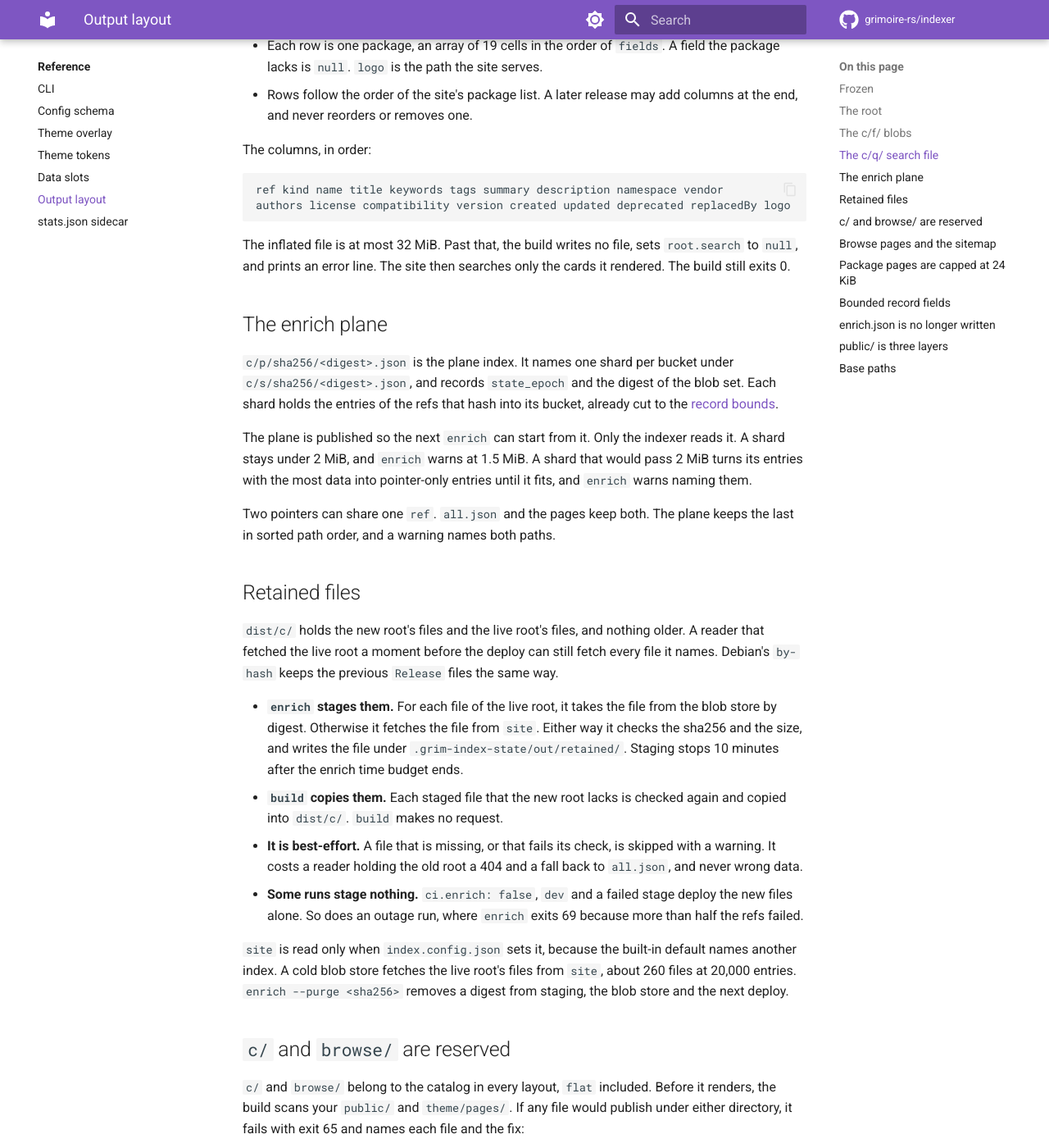
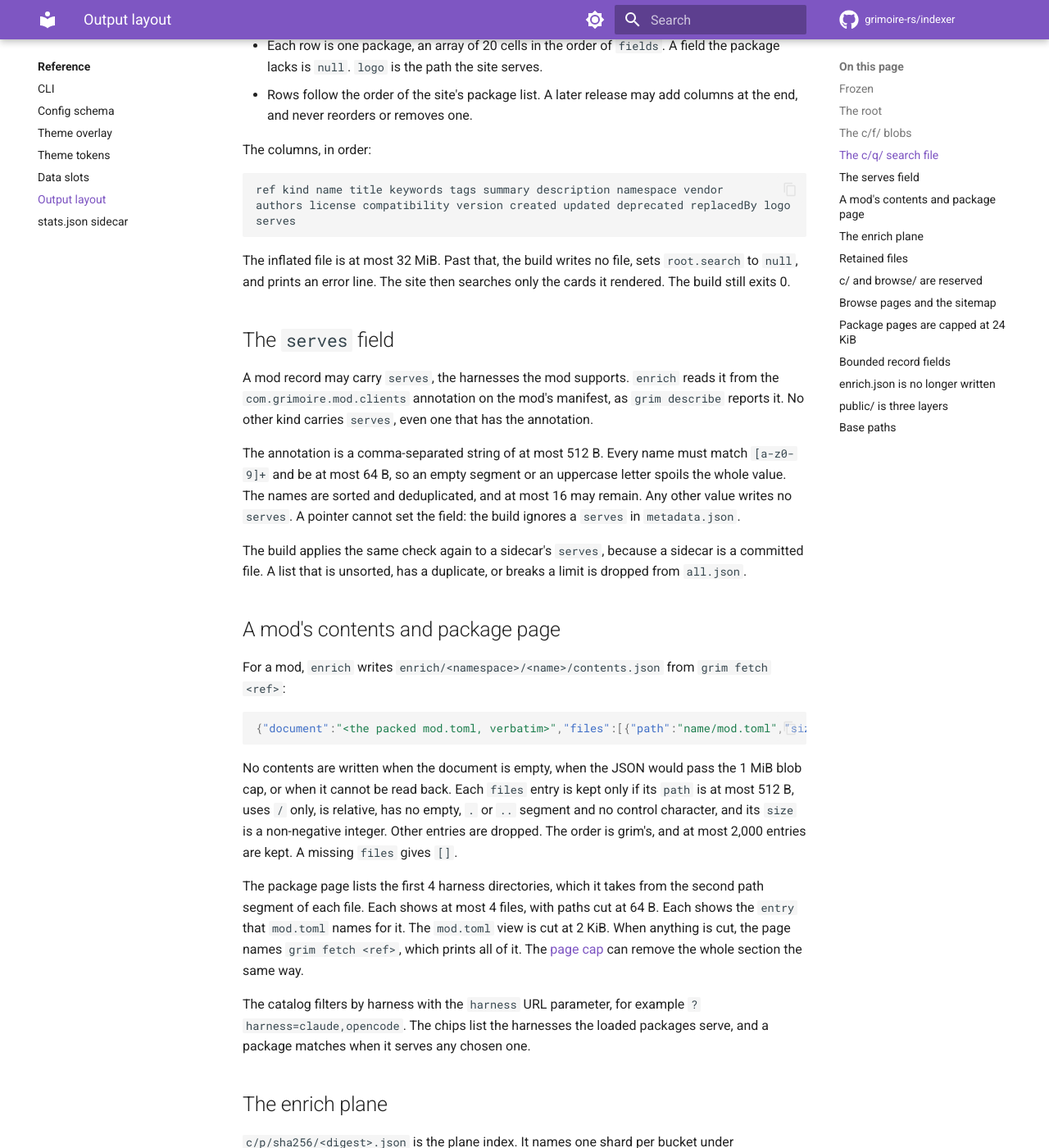
Before and after one commit to grimoire-rs/indexer, an MkDocs documentation site: the page built from docs/reference/output-layout.md, in a window 1280 px wide and 1400 px high, scrolled down 3037 px. Shown: the whole window at 82% size. Built offline with MkDocs 1.6.1 and Material for MkDocs 9.7.7, drawn with Linux system fonts in a browser that asks for light colours; comment, search, counter and statistics services are not loaded; some of the changed text lies outside the part shown.

Commit message:
docs: describe the mod kind, its harnesses and contents
Kind lists, the serves field and its limits, the search file's new last
column, a mod's contents.json and package page bounds, and the harness
filter.

Signed-off-by: Michael Herwig <contact@michael-herwig.de>

````diff
--- a/docs/reference/output-layout.md
+++ b/docs/reference/output-layout.md
@@ -111,8 +111,8 @@ The inflated JSON has no whitespace:
 ```
 
 - `schema` is `1`.
-- `fields` lists the 19 column names, always in the order below.
-- Each row is one package, an array of 19 cells in the order of `fields`. A
+- `fields` lists the 20 column names, always in the order below.
+- Each row is one package, an array of 20 cells in the order of `fields`. A
   field the package lacks is `null`. `logo` is the path the site serves.
 - Rows follow the order of the site's package list. A later release may add
   columns at the end, and never reorders or removes one.
@@ -122,11 +122,56 @@ The columns, in order:
 ```
 ref kind name title keywords tags summary description namespace vendor
 authors license compatibility version created updated deprecated replacedBy logo
+serves
 ```
 
 The inflated file is at most 32 MiB. Past that, the build writes no file, sets
 `root.search` to `null`, and prints an error line. The site then searches only
 the cards it rendered. The build still exits 0.
+
+## The `serves` field {#serves}
+
+A mod record may carry `serves`, the harnesses the mod supports. `enrich` reads
+it from the `com.grimoire.mod.clients` annotation on the mod's manifest, as
+`grim describe` reports it. No other kind carries `serves`, even one that has
+the annotation.
+
+The annotation is a comma-separated string of at most 512 B. Every name must
+match `[a-z0-9]+` and be at most 64 B, so an empty segment or an uppercase
+letter spoils the whole value. The names are sorted and deduplicated, and at
+most 16 may remain. Any other value writes no `serves`. A pointer cannot set the
+field: the build ignores a `serves` in `metadata.json`.
+
+The build applies the same check again to a sidecar's `serves`, because a
+sidecar is a committed file. A list that is unsorted, has a duplicate, or
+breaks a limit is dropped from `all.json`.
+
+## A mod's contents and package page
+
+For a mod, `enrich` writes `enrich/<namespace>/<name>/contents.json` from
+`grim fetch <ref>`:
+
+```json
+{"document":"<the packed mod.toml, verbatim>","files":[{"path":"name/mod.toml","size":207}]}
+```
+
+No contents are written when the document is empty, when the JSON would pass
+the 1 MiB blob cap, or when it cannot be read back. Each `files` entry is kept
+only if its `path` is at most 512 B, uses `/` only, is relative, has no empty,
+`.` or `..` segment and no control character, and its `size` is a non-negative
+integer. Other entries are dropped. The order is grim's, and at most 2,000
+entries are kept. A missing `files` gives `[]`.
+
+The package page lists the first 4 harness directories, which it takes from the
+second path segment of each file. Each shows at most 4 files, with paths cut at
+64 B. Each shows the `entry` that `mod.toml` names for it. The `mod.toml` view
+is cut at 2 KiB. When anything is cut, the page names `grim fetch <ref>`, which
+prints all of it. The [page cap](#page-cap) can remove the whole section the
+same way.
+
+The catalog filters by harness with the `harness` URL parameter, for example
+`?harness=claude,opencode`. The chips list the harnesses the loaded packages
+serve, and a package matches when it serves any chosen one.
 
 ## The enrich plane
 
@@ -255,6 +300,7 @@ budget of its own, so the other unlisted keys cannot displace it.
 | `tags` | 128 items of 64 B |
 | `authors` | 16 items of 256 B. One string is cut to the same total |
 | `requires` | `null`, or at most 64 `{kind, name, id}` entries (`name` 256 B, `id` 512 B). An entry of the wrong shape or an unknown `kind` is dropped; a non-list is `null` |
+| `serves` | Absent, or a list of 1 to 16 harness names, each `[a-z0-9]+` and at most 64 B, sorted and unique. Any other value drops the key, and the key is never `[]`. See [`serves`](#serves) |
 | Any other key | A string 1 KiB, a list of strings 32 items of 256 B, and 8 KiB across all such keys together |
 
 Bounds count UTF-8 bytes. Past the shared 8 KiB, an unlisted value is cut to
````
Also changed, not shown: README.md (+2 -2 lines), docs/index.md (+1 -1 lines), docs/reference/cli.md (+6 -0 lines), docs/reference/data-slots.md (+1 -1 lines), templates/README.md (+3 -3 lines), 3 other files.
